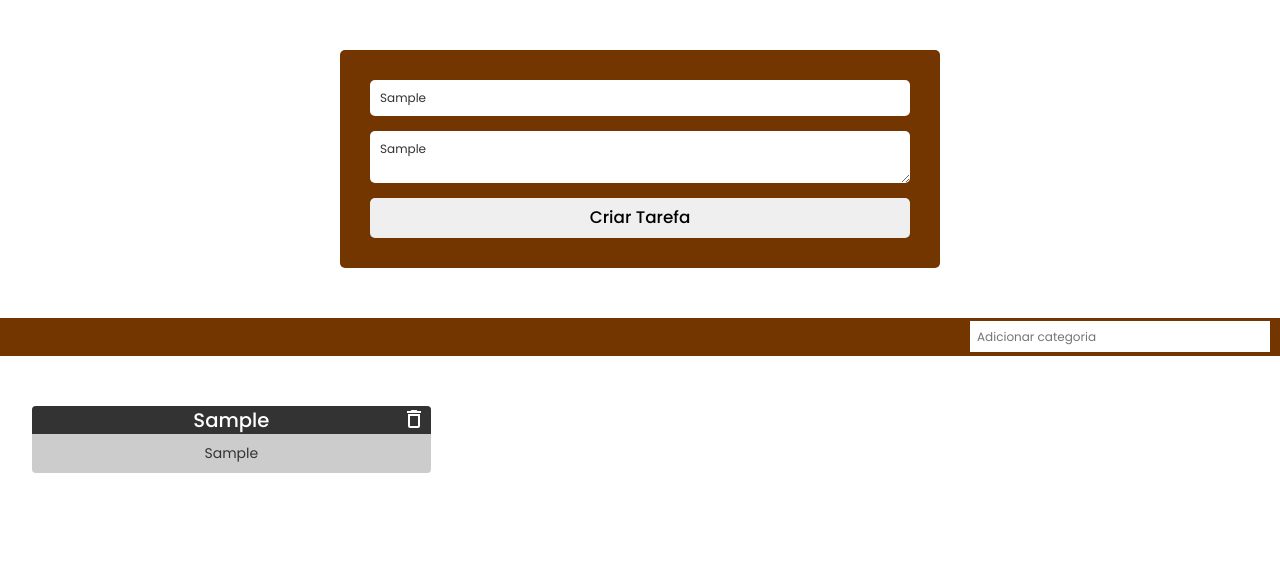
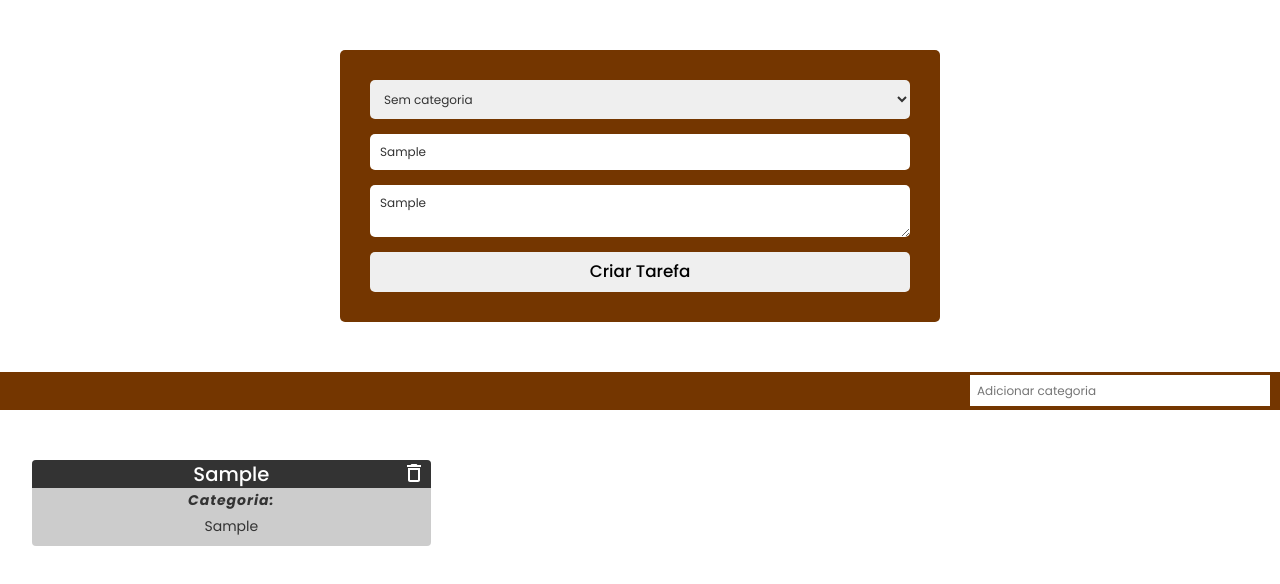
Before and after one commit to BernardoOficial/CEEP-com-React, a React (Create React App) app: page / in a window 1280 px wide. Both pictures are taken after typing "Sample", "Sample" into the empty fields and a click on the button "Criar Tarefa". Shown: the top 584 px of the page. Built offline with nearby package versions, Linux system fonts and the light colour scheme.

Commit message:
Adicionando categorias as tarefas

```diff
--- a/src/App.js
+++ b/src/App.js
@@ -19,9 +19,9 @@ class App extends Component {
     this._reference = this;
   }
 
-  criarTarefa(titulo, texto) {
+  criarTarefa(titulo, texto, categoria) {
 
-    const novaTarefa = { titulo, texto };
+    const novaTarefa = { titulo, texto, categoria };
     const novoEstadoTarefas = [...this.state.tarefas, novaTarefa];
 
     const novoObjetoEstadoTarefas = {
@@ -80,6 +80,7 @@ class App extends Component {
     return (
       <section>
         <FormularioCadastro
+          categorias={this.state.categorias}
           criarTarefa={this.criarTarefa.bind(this._reference)}
         />
         <main>
--- a/src/assets/App.css
+++ b/src/assets/App.css
@@ -11,7 +11,7 @@
     box-sizing: border-box;
 }
 
-input, textarea {
+input, textarea, select {
     border: none;
     outline: none;
 
--- a/src/components/CardLista/CardLista.jsx
+++ b/src/components/CardLista/CardLista.jsx
@@ -19,6 +19,9 @@ class CardLista extends Component {
                         className="card__lista__titulo">
                         {this.props.titulo}
                     </h1>
+                    <h6 className="card__lista__categoria">
+                        Categoria: {this.props.categoria}
+                    </h6>
                     <DeleteSVG
                         className="delete__svg"
                         onClick={this.apagarTarefa.bind(this)}
--- a/src/components/CardLista/index.css
+++ b/src/components/CardLista/index.css
@@ -26,6 +26,12 @@
     line-height: 2rem;
     font-weight: 500;
 }
+.card__lista__categoria {
+    margin-top: 5px;
+    font-style: italic;
+    font-weight: bold;
+    letter-spacing: 1px;
+}
 .card__lista__texto {
     padding: 10px;
     font-size: 1rem;
--- a/src/components/FormularioCadastro/FormularioCadastro.jsx
+++ b/src/components/FormularioCadastro/FormularioCadastro.jsx
@@ -8,6 +8,7 @@ class FormularioCadastro extends Component {
         super(props);
         this._titulo = "";
         this._texto = "";
+        this._categoria = "";
 
         // Referência para a instancia da classe
         this._reference = this;
@@ -23,11 +24,16 @@ class FormularioCadastro extends Component {
         this._texto = evento.target.value;
     }
 
+    _handleMudancaCategoria(evento) {
+
+        this._categoria = evento.target.value;
+    }
+
     _criarTarefa(evento) {
 
         evento.preventDefault();
         evento.stopPropagation();
-        this.props.criarTarefa(this._titulo, this._texto);
+        this.props.criarTarefa(this._titulo, this._texto, this._categoria);
     }
 
     render() {
@@ -35,6 +41,14 @@ class FormularioCadastro extends Component {
         return (
             <form className="formulario__cadastro"
                 onSubmit={this._criarTarefa.bind(this._reference)}>
+                <select onChange={this._handleMudancaCategoria.bind(this)} className="formulario__cadastro__select">
+
+                    <option disabled selected >Sem categoria</option>
+
+                    {this.props.categorias.map((categoria, key) => {
+                        return <option key={key}>{categoria}</option>
+                    })}
+                </select>
                 <input
                     className="formulario__cadastro__input"
                     type="text"
--- a/src/components/FormularioCadastro/index.css
+++ b/src/components/FormularioCadastro/index.css
@@ -16,6 +16,13 @@
     flex-direction: column;
     justify-content: space-between;
     align-items: space-between;
+}
+.formulario__cadastro__select {
+    font-family: Poppins, Calibri, Arial;
+    padding: 10px;
+    outline: none;
+    border: none;
+    border-radius: 5px;
 }
 .formulario__cadastro__input {
     font-family: Poppins, Calibri, Arial;
--- a/src/components/ListaDeTarefas/ListaDeTarefas.jsx
+++ b/src/components/ListaDeTarefas/ListaDeTarefas.jsx
@@ -16,6 +16,7 @@ class ListaDeTarefas extends Component {
                                 apagarTarefa={this.props.apagarTarefa}
                                 titulo={tarefa.titulo}
                                 texto={tarefa.texto}
+                                categoria={tarefa.categoria}
                             />
                         </li>
                     )
```
Also changed, not shown: 1 other file (tests, documents, lock files or other folders).
